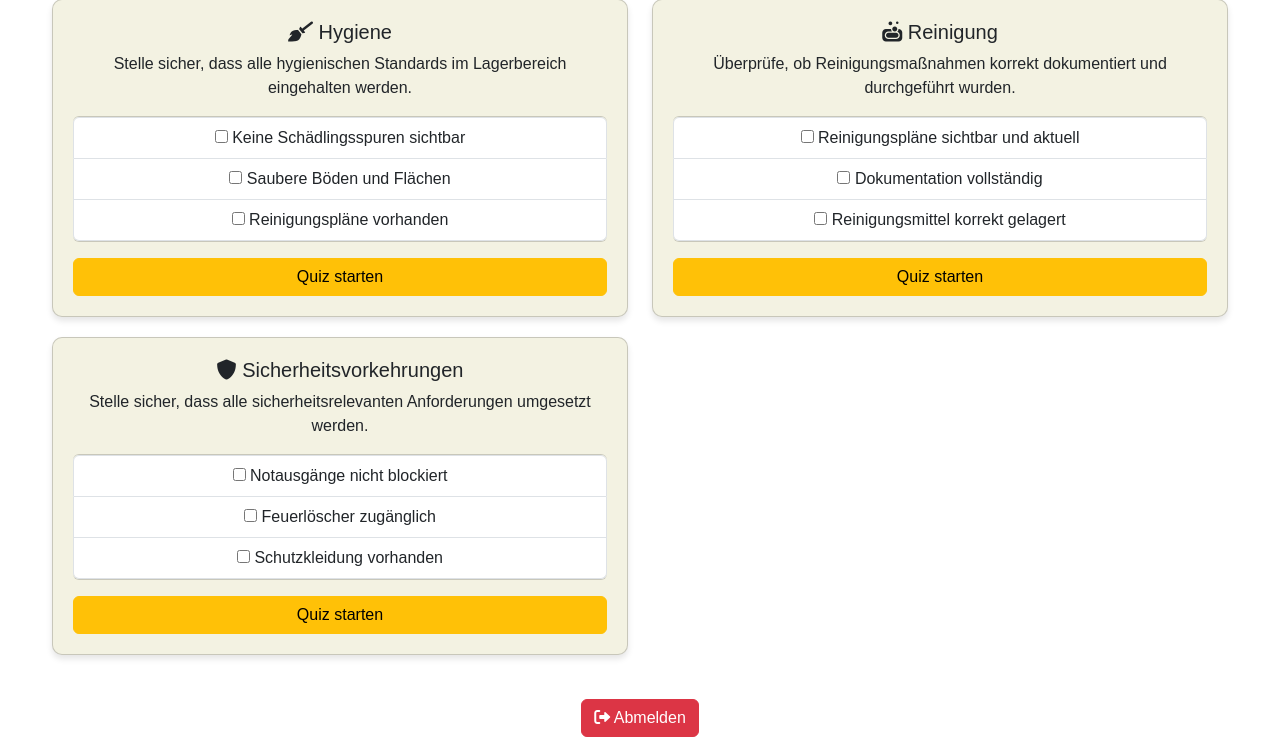
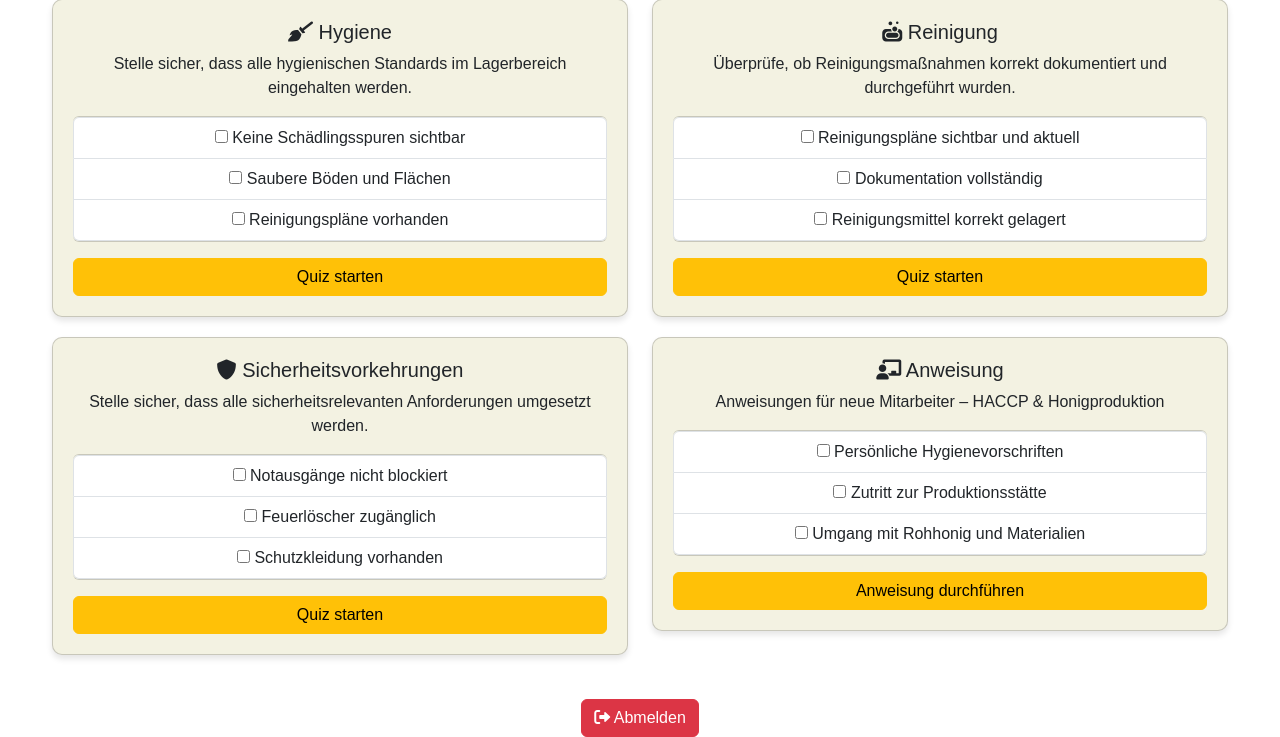
Before and after one commit to Lightmaker777/HACCP_PROJECT, a Flask app: page /dashboard in a window 1280 px wide. Shown: the part 905-1642 px from the top of the page. Run offline with Flask 3, Linux system fonts and the light colour scheme; a user stored in the database is signed in; some libraries are stand-ins or nearby versions.

Commit message:
dashboard update

```diff
--- a/templates/dashboard.html
+++ b/templates/dashboard.html
@@ -238,6 +238,24 @@
   </div>
 </div>
 
+
+<!-- Anweisung durchführen -->
+<div class="col-md-6" id="anweisung">
+  <div class="card dashboard-card">
+    <h5><i class="fas fa-chalkboard-teacher"></i> Anweisung </h5>
+    <p>Anweisungen für neue Mitarbeiter – HACCP & Honigproduktion</p>
+    <ul class="list-group mb-3">
+      <li class="list-group-item"><input type="checkbox"> Persönliche Hygienevorschriften</li>
+      <li class="list-group-item"><input type="checkbox"> Zutritt zur Produktionsstätte</li>
+      <li class="list-group-item"><input type="checkbox"> Umgang mit Rohhonig und Materialien</li>
+    </ul>
+    <button class="btn btn-warning" data-bs-toggle="modal" data-bs-target="#instructionModal">
+      Anweisung durchführen
+    </button>
+
+
+  </div>
+</div>
 
   </div>
 
```
